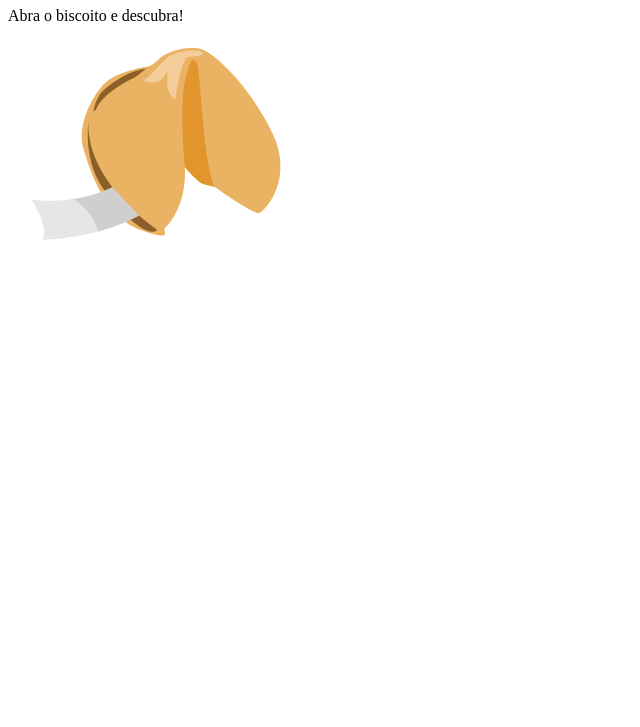
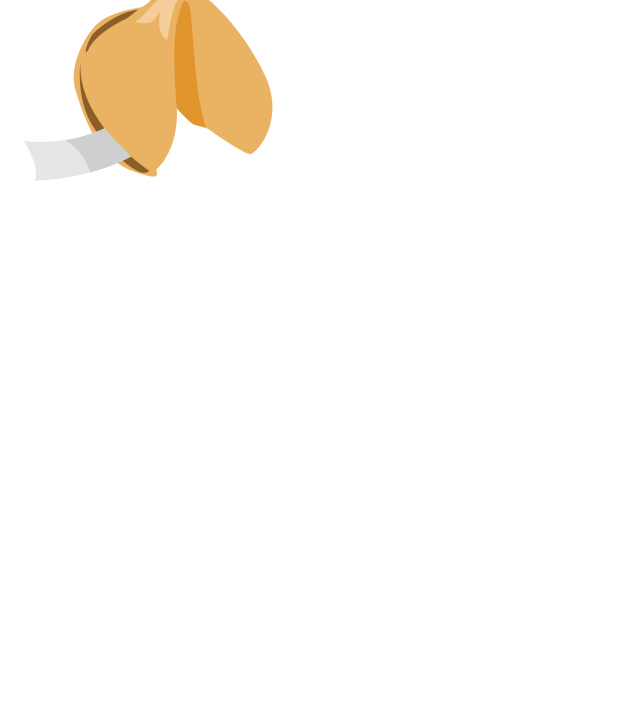
Before and after one commit to priscilha/biscoitoDaSorte, a plain HTML site: page index.html in a window 1280 px wide. Shown: the part 73-800 px from the top of the page, without its empty margins (0-640 px from the left). Drawn offline with Linux system fonts and the light colour scheme.

Commit message:
configuracao

```diff
--- a/index.html
+++ b/index.html
@@ -1,20 +1,29 @@
 <!DOCTYPE html>
 <html lang="pt-br">
+
 <head>
+    <link rel="preconnect" href="https://fonts.googleapis.com">
+    <link rel="preconnect" href="https://fonts.gstatic.com" crossorigin>
     <meta charset="UTF-8">
     <meta http-equiv="X-UA-Compatible" content="IE=edge">
     <meta name="viewport" content="width=device-width, initial-scale=1.0">
     <title>Biscoito da Sorte</title>
+    <link href="https://fonts.googleapis.com/css2?family=DM+Sans&family=Montserrat:wght@700&display=swap"
+        rel="stylesheet">
     <link rel="stylesheet" href="style.css">
 </head>
+
 <body>
     <main>
+        <div class="screen1">
         <h1>Qual é a sua sorte de hoje?</h1>
         <p>Abra o biscoito e descubra!</p>
         <img src="./img/fortune-cookie.png" alt="Biscoito da sorte">
+    </div>
     </main>
 
 
     <script src="script.js"></script>
 </body>
+
 </html>
--- a/style.css
+++ b/style.css
@@ -0,0 +1,13 @@
+* {
+    margin: 0;
+    padding: 0;
+    box-sizing: border-box;
+}
+
+:root {
+    font-size: 62.5%;
+}
+
+body {
+    font-size: 1.6rem;
+}
```
